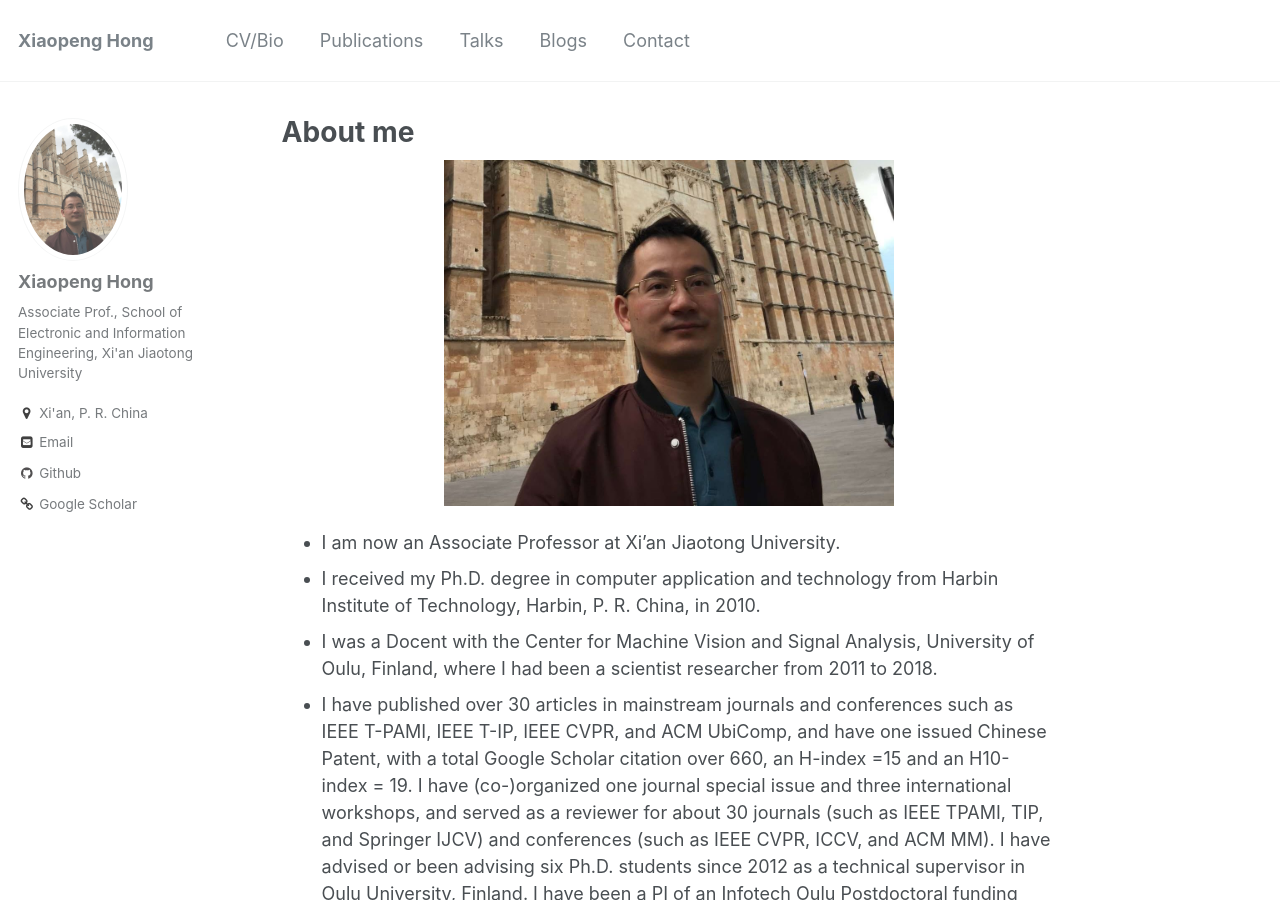
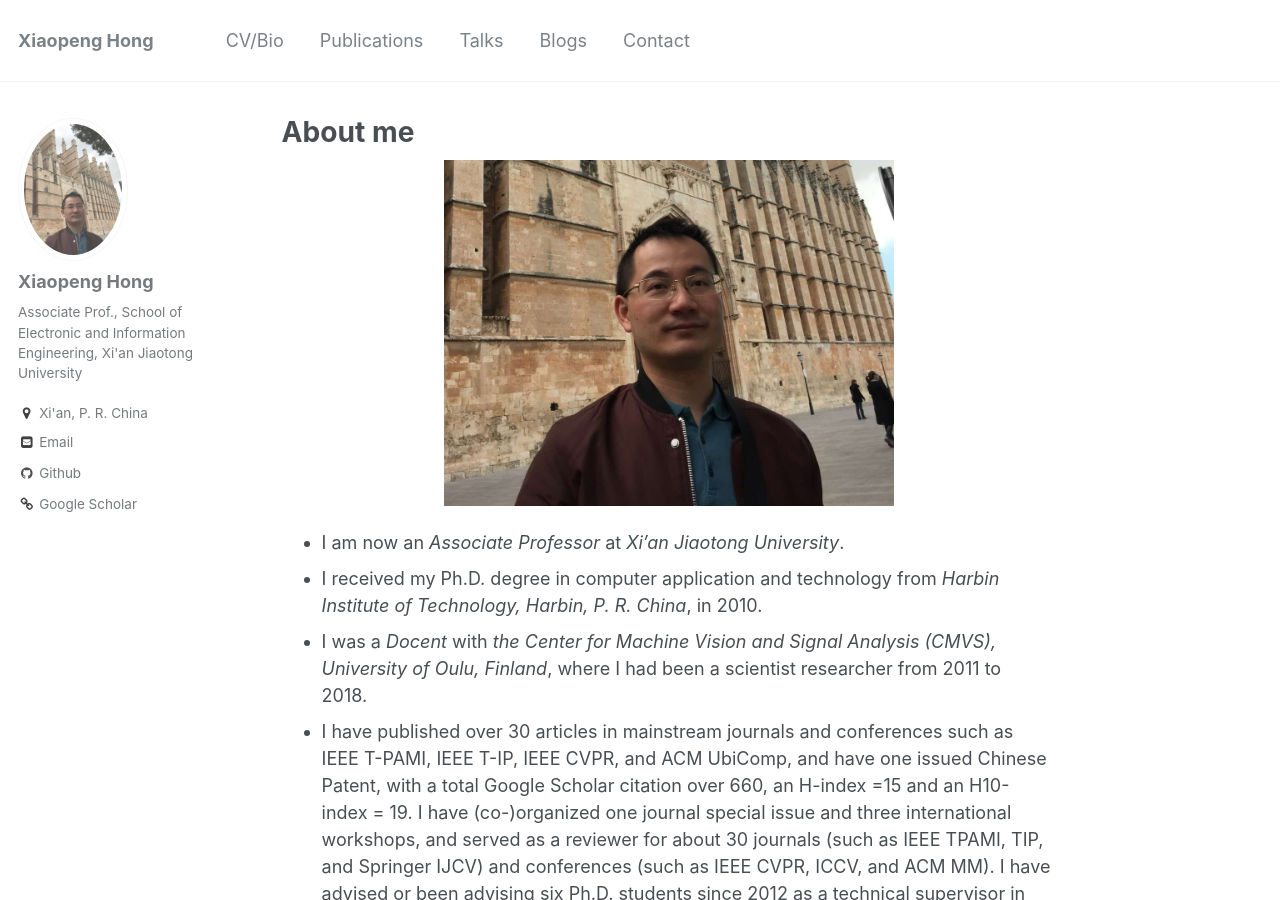
Before and after one commit to xiaopenghong/xiaopenghong.github.io, a Jekyll site: the page built from _pages/about.md, in a window 1280 px wide and 900 px high. Built offline with Jekyll 4.4.1, drawn with Linux system fonts in a browser that asks for light colours.

Commit message:
formatting

```diff
--- a/_pages/about.md
+++ b/_pages/about.md
@@ -12,9 +12,9 @@ redirect_from:
   <img src="https://xiaopenghong.github.io/files/xiaopeng.jpg?raw=true" alt="Photo" style="width: 450px;"/>
 </p>
 
-* I am now an Associate Professor at Xi’an Jiaotong University.
-* I received my Ph.D. degree in computer application and technology from Harbin Institute of Technology, Harbin, P. R. China, in 2010.
-* I was a Docent with the Center for Machine Vision and Signal Analysis, University of Oulu, Finland, where I had been a scientist researcher from 2011 to 2018.
+* I am now an <i>Associate Professor</i> at <i>Xi’an Jiaotong University</i>.
+* I received my Ph.D. degree in computer application and technology from <i>Harbin Institute of Technology, Harbin, P. R. China</i>, in 2010.
+* I was a <i>Docent</i> with <i>the Center for Machine Vision and Signal Analysis (CMVS), University of Oulu, Finland</i>, where I had been a scientist researcher from 2011 to 2018.
 * I have published over 30 articles in mainstream journals and conferences such as IEEE T-PAMI, IEEE T-IP, IEEE CVPR, and ACM UbiComp, and have one issued Chinese Patent, with a total Google Scholar citation over 660, an H-index =15 and an H10-index = 19. I have (co-)organized one journal special issue and three international workshops, and served as a reviewer for about 30 journals (such as IEEE TPAMI, TIP, and Springer IJCV) and conferences (such as IEEE CVPR, ICCV, and ACM MM). I have advised or been advising six Ph.D. students since 2012 as a technical supervisor in Oulu University, Finland. I have been a PI of an Infotech Oulu Postdoctoral funding project and the project manager of an Academy of Finland ICT 2023 funding project (also the only co-writer of that proposal).
 * My current research interests include the deep learning technology and other machine learning methods, especially their applications in multi-modal learning, affective computing, intelligent medical examination, and human-computer interaction, and so forth. Global media have reported my research including MIT Technology Review and Daily Mail.
 
```
Also changed, not shown: _pages/contact.md (+3 -3 lines).
